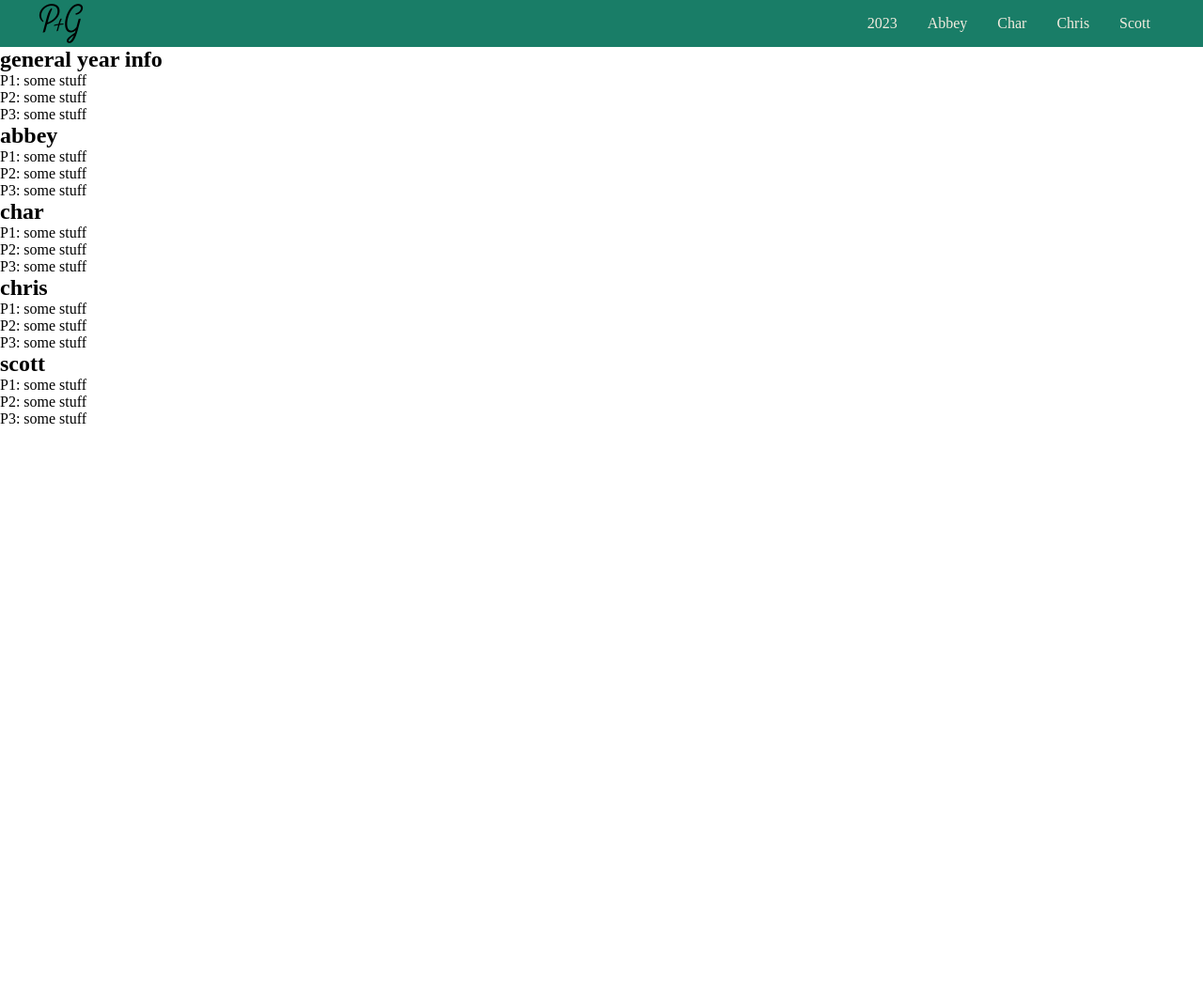
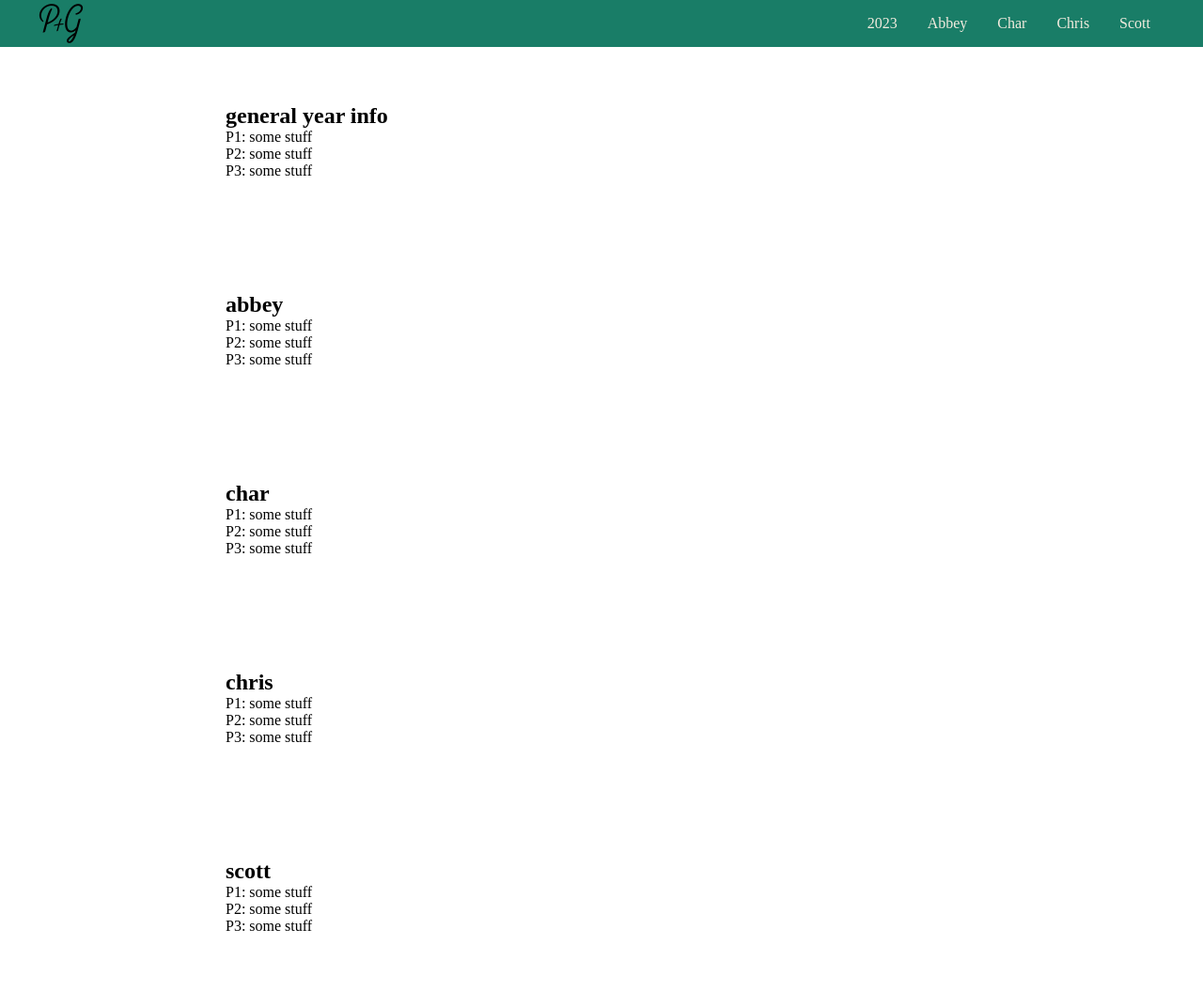
Before and after one commit to abbeyGirvan/christmas-letter, a plain HTML site: page index.html in a window 1280 px wide. Shown: the whole page at 94% size. Before the commit the page ends 800 px from the top, so only its background shows below. Drawn offline with Linux system fonts and the light colour scheme.

Commit message:
Add content wrap to all sections

```diff
--- a/index.html
+++ b/index.html
@@ -1,17 +1,19 @@
 <!DOCTYPE html>
 <html lang="en">
   <head>
-    <meta charset="UTF-8">
-    <meta name="viewport" content="width=device-width, initial-scale=1.0">
+    <meta charset="UTF-8" />
+    <meta name="viewport" content="width=device-width, initial-scale=1.0" />
     <title>Christmas Letter</title>
-    <link rel="stylesheet" href="styling/main.css">
+    <link rel="stylesheet" href="styling/main.css" />
   </head>
   <body>
     <header>
       <section class="nav">
-            <img src="images/family monogram.png" alt="p+g monogram" class="logo">
+        <img src="images/family monogram.png" alt="p+g monogram" class="logo" />
         <input type="checkbox" id="navToggle" class="nav__toggle" />
-            <label for="nav__toggle" class="nav__toggle--label"><span></span></label>
+        <label for="nav__toggle" class="nav__toggle--label"
+          ><span></span
+        ></label>
         <nav>
           <ul>
             <li><a href="#">2023</a></li>
@@ -25,39 +27,49 @@
     </header>
 
     <main>
-
-        <section>
+      <section class="general">
+        <div class="content-wrap">
           <h2>general year info</h2>
           <p>P1: some stuff</p>
           <p>P2: some stuff</p>
           <p>P3: some stuff</p>
+        </div>
       </section>
-        <section>
+
+      <section class="abbey">
+        <div class="content-wrap">
           <h2>abbey</h2>
           <p>P1: some stuff</p>
           <p>P2: some stuff</p>
           <p>P3: some stuff</p>
+        </div>
       </section>
-        <section>
+      <section class="char">
+        <div class="content-wrap">
           <h2>char</h2>
           <p>P1: some stuff</p>
           <p>P2: some stuff</p>
           <p>P3: some stuff</p>
+        </div>
       </section>
-        <section>
+
+      <section class="chris">
+        <div class="content-wrap">
           <h2>chris</h2>
           <p>P1: some stuff</p>
           <p>P2: some stuff</p>
           <p>P3: some stuff</p>
+        </div>
       </section>
-        <section>
+
+      <section class="scott">
+        <div class="content-wrap">
           <h2>scott</h2>
           <p>P1: some stuff</p>
           <p>P2: some stuff</p>
           <p>P3: some stuff</p>
+        </div>
       </section>
-
-
     </main>
   </body>
 </html>
--- a/styling/main.scss
+++ b/styling/main.scss
@@ -1,8 +1,16 @@
 @import "config";
 @import "menu";
 
+body{
+    font-size: 1rem;
+}
 
-
+.content-wrap {
+    max-width: 800px;
+    width: 85%;
+    margin: 0 auto;
+    padding: 60px 0;
+}
 
 /* ----- MEDIA QUERIES ----- */
 @include media-md {
```
Also changed, not shown: styling/main.css, 1 other file. Lines whose indentation alone changed are shown as unchanged.
